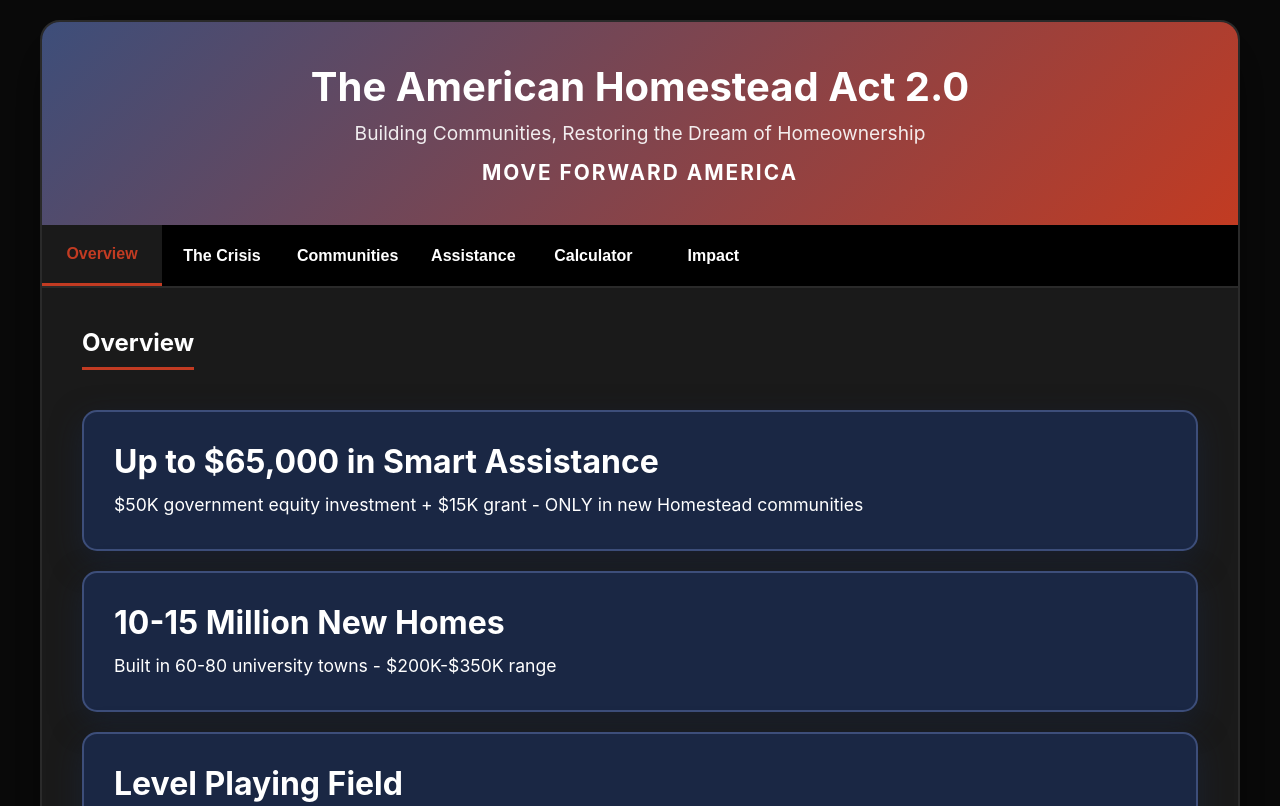
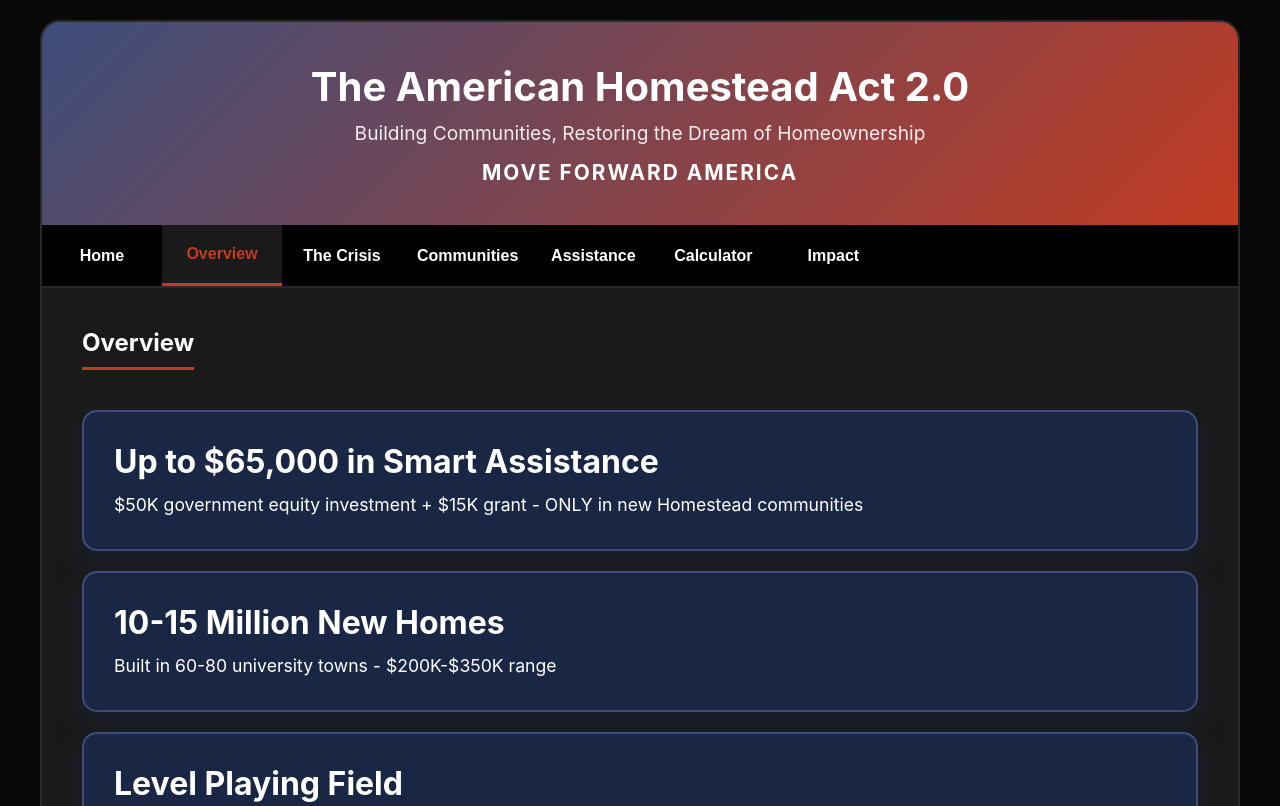
Before and after one commit to forward-america/moveforwardamerica.github.io, a plain HTML site: page homestead_interactive.html in a window 1280 px wide. Shown: the top 806 px of the page. Drawn offline with Linux system fonts and the light colour scheme.

Commit message:
Added Home Button for Homestead Act

```diff
--- a/homestead_interactive.html
+++ b/homestead_interactive.html
@@ -555,6 +555,7 @@
         </div>
 
         <div class="navigation">
+            <button class="nav-btn" onclick="window.location.href='https://move-forward-america.org/'">Home</button>
             <button class="nav-btn active" onclick="showSection(0)">Overview</button>
             <button class="nav-btn" onclick="showSection(1)">The Crisis</button>
             <button class="nav-btn" onclick="showSection(2)">Communities</button>
```
